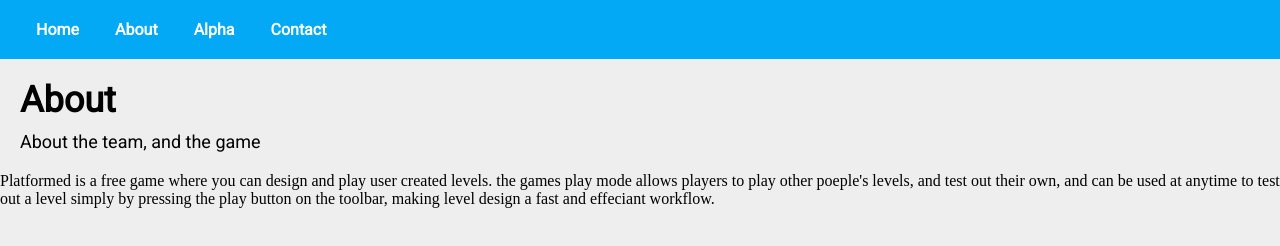
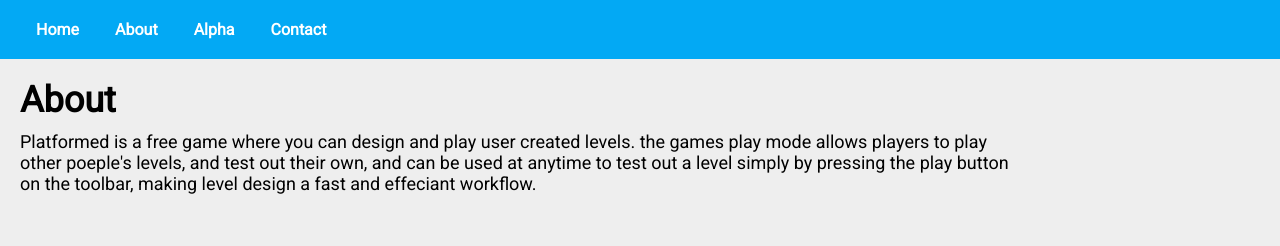
Before and after one commit to platformed/Platformed-Website, a plain HTML site: page about.html in a window 1280 px wide. Drawn offline with Linux system fonts and the light colour scheme.

Commit message:
Fixed about text

```diff
--- a/about.html
+++ b/about.html
@@ -20,13 +20,8 @@
 
         <div class="text">
             <h1>About</h1>
-            <p>About the team, and the game</p>
+            <p>Platformed is a free game where you can design and play user created levels. the games play mode allows players to play other poeple's levels, and test out their own, and can be used at anytime to test out a level simply by pressing the play button on the toolbar, making level design a fast and effeciant workflow.</p>
         </div>
-    </div>
-    <div>
-        <p>Platformed is a free game where you can design and play user created levels. the games play mode allows players
-           to play other poeple's levels, and test out their own, and can be used at anytime to test out a level simply by pressing the play button on the toolbar, making level design a fast and effeciant workflow.
-        </p>
     </div>
 </body>
 </html>
--- a/main.css
+++ b/main.css
@@ -28,6 +28,7 @@
     font-family: 'Roboto';
     font-size: 18px;
     padding: 20px;
+    width: 1000px;
 }
 
 .text p {
```
